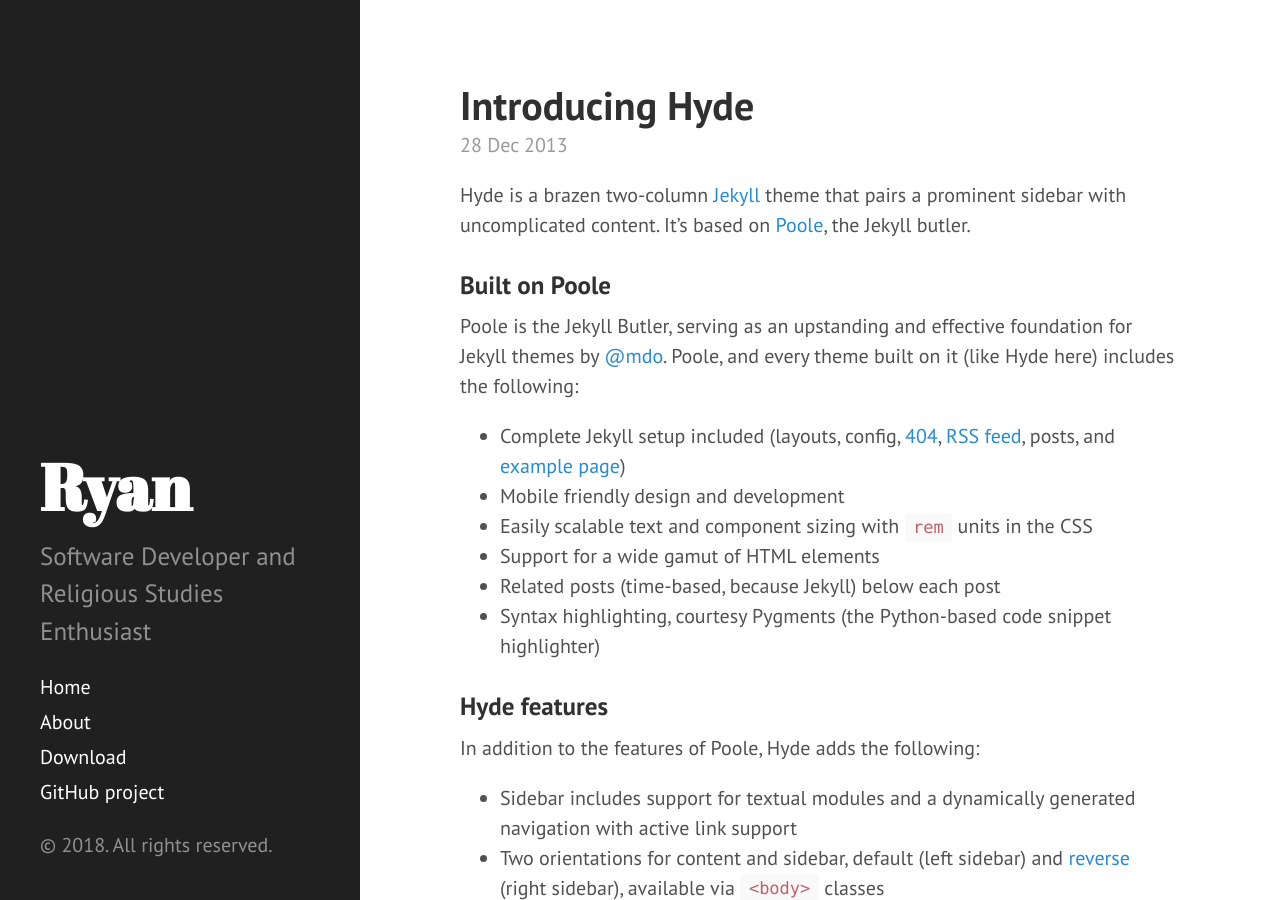
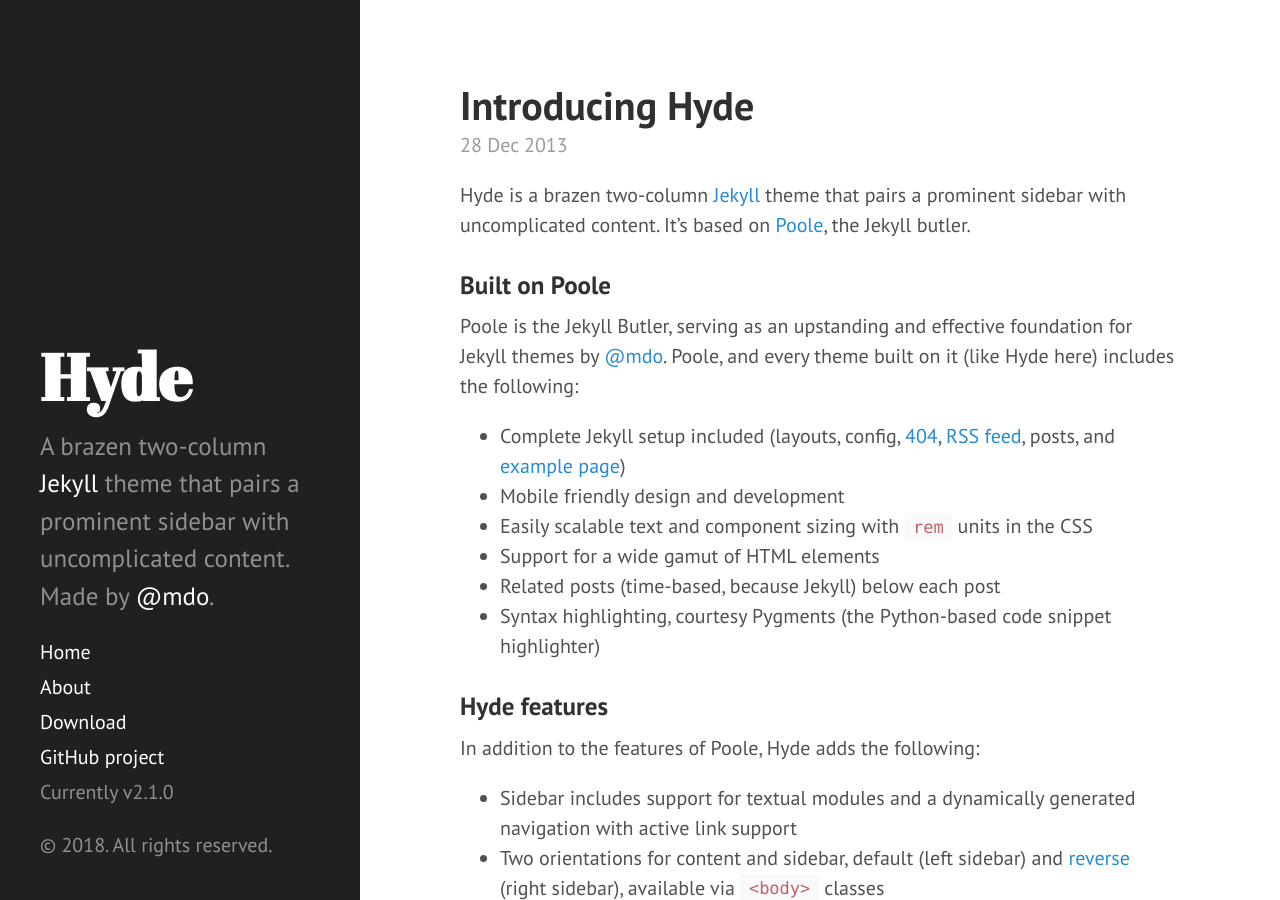
Before and after one commit to rajenkins/rajenkins.github.io, a Jekyll site: the page built from index.html, in a window 1280 px wide and 900 px high. Built offline with Jekyll 4.4.1, drawn with Linux system fonts in a browser that asks for light colours; Markdown is read by kramdown in place of the engine named in the settings; the list of posts is cut into pages by our own code.

Commit message:
baseline

```diff
--- a/_config.yml
+++ b/_config.yml
@@ -1,22 +1,26 @@
 # Dependencies
-highlighter:      rouge
+markdown:         redcarpet
+highlighter:      pygments
 
 # Permalinks
 permalink:        pretty
+relative_permalinks: true
 
 # Setup
-title:            Ryan
-#tagline:          'A Jekyll theme'
-description:      'Software Developer and Religious Studies Enthusiast'
-url:              rajenkins.me
+title:            Hyde
+tagline:          'A Jekyll theme'
+description:      'A brazen two-column <a href="http://jekyllrb.com" target="_blank">Jekyll</a> theme that pairs a prominent sidebar with uncomplicated content. Made by <a href="https://twitter.com/mdo" target="_blank">@mdo</a>.'
+url:              http://hyde.getpoole.com
+baseurl:          /
 
 author:
-  name:           'Ryan Jenkins'
-  url:            https://rajenkins.me
+  name:           'Mark Otto'
+  url:            https://twitter.com/mdo
 
 paginate:         5
 
 # Custom vars
+version:          2.1.0
 
 github:
   repo:           https://github.com/poole/hyde
--- a/_includes/head.html
+++ b/_includes/head.html
@@ -15,14 +15,14 @@
   </title>
 
   <!-- CSS -->
-  <link rel="stylesheet" href="/public/css/poole.css">
-  <link rel="stylesheet" href="public/css/syntax.css">
-  <link rel="stylesheet" href="public/css/hyde.css">
+  <link rel="stylesheet" href="{{ site.baseurl }}public/css/poole.css">
+  <link rel="stylesheet" href="{{ site.baseurl }}public/css/syntax.css">
+  <link rel="stylesheet" href="{{ site.baseurl }}public/css/hyde.css">
   <link rel="stylesheet" href="http://fonts.googleapis.com/css?family=PT+Sans:400,400italic,700|Abril+Fatface">
 
   <!-- Icons -->
-  <link rel="apple-touch-icon-precomposed" sizes="144x144" href="public/apple-touch-icon-144-precomposed.png">
-                                 <link rel="shortcut icon" href="public/favicon.ico">
+  <link rel="apple-touch-icon-precomposed" sizes="144x144" href="{{ site.baseurl }}public/apple-touch-icon-144-precomposed.png">
+                                 <link rel="shortcut icon" href="{{ site.baseurl }}public/favicon.ico">
 
   <!-- RSS -->
   <link rel="alternate" type="application/rss+xml" title="RSS" href="/atom.xml">
--- a/_includes/sidebar.html
+++ b/_includes/sidebar.html
@@ -2,7 +2,7 @@
   <div class="container sidebar-sticky">
     <div class="sidebar-about">
       <h1>
-        <a href="/">
+        <a href="{{ site.baseurl }}">
           {{ site.title }}
         </a>
       </h1>
@@ -28,6 +28,7 @@
 
       <a class="sidebar-nav-item" href="{{ site.github.repo }}/archive/v{{ site.version }}.zip">Download</a>
       <a class="sidebar-nav-item" href="{{ site.github.repo }}">GitHub project</a>
+      <span class="sidebar-nav-item">Currently v{{ site.version }}</span>
     </nav>
 
     <p>&copy; {{ site.time | date: '%Y' }}. All rights reserved.</p>
```
Also changed, not shown: 2 other files.
